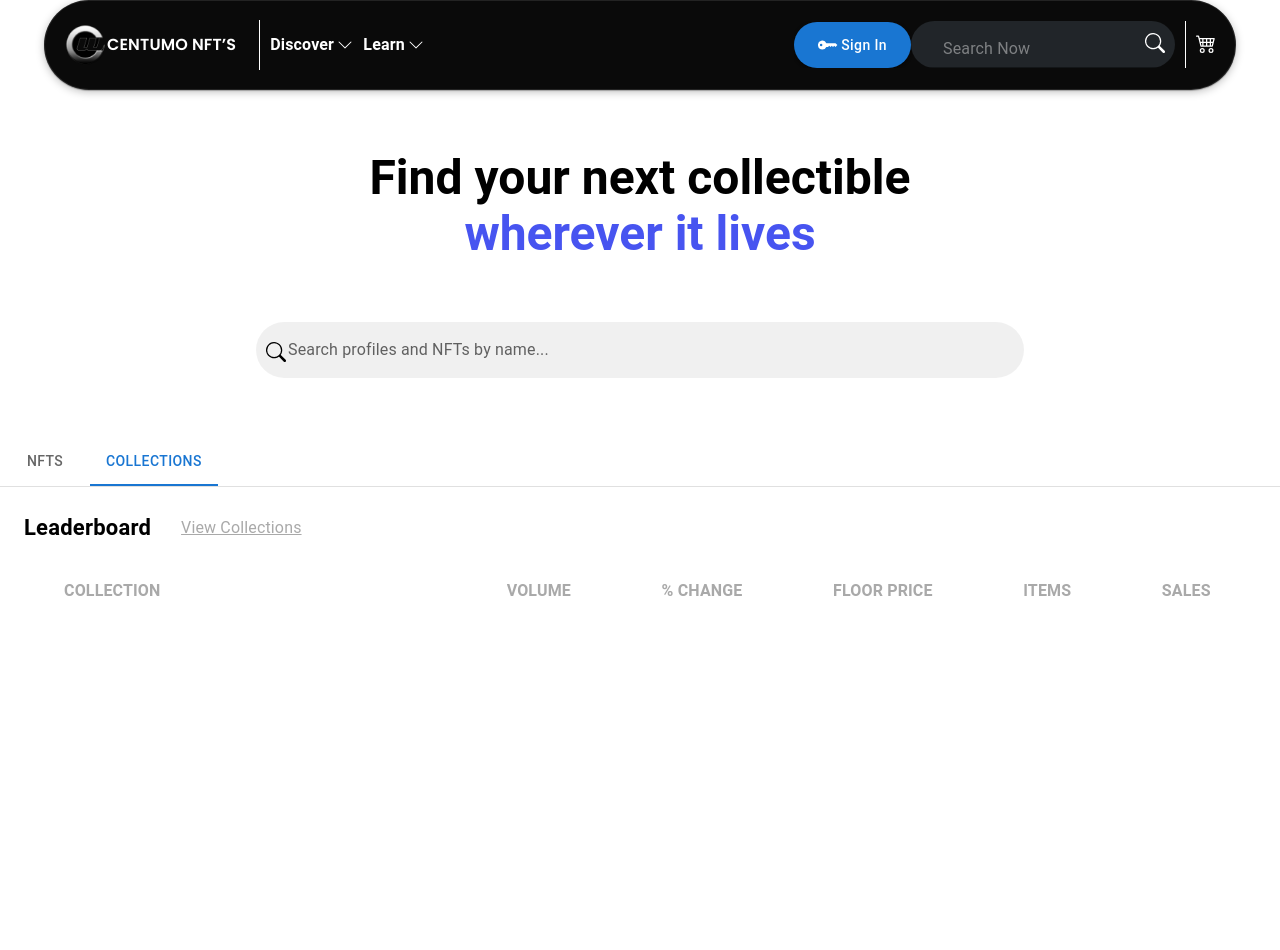
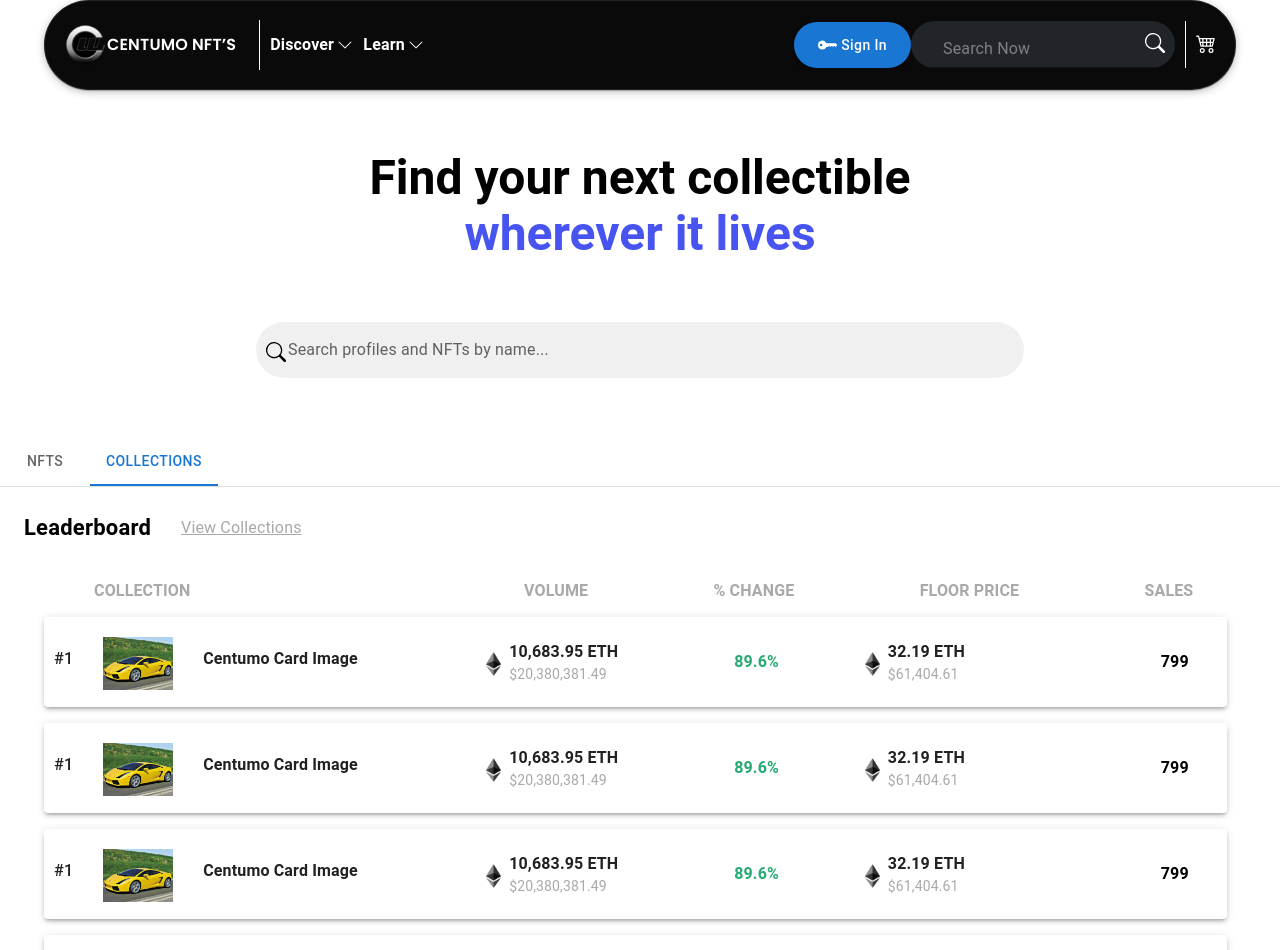
Before and after one commit to Centum-World-NFT/centum-world-NFT, a React (Vite) app in the folder client/: page /discover/collections in a window 1280 px wide. Both pictures are taken after a click on the tab "COLLECTIONS". Built offline with nearby package versions, Linux system fonts and the light colour scheme.

Commit message:
collections part done

```diff
--- /dev/null
+++ b/client/src/components/common/cardContent/CardContent.jsx
@@ -0,0 +1,80 @@
+import React from 'react'
+import { CollectionName, DolValue, EthValue, ImgDiv, LeftBox, MainDiv, PerChangeDiv, PerChangeValue, PerChangeValueDiv, RightBox, SalesDiv, SalesValue, SalesValueDiv, SerialNumber, VolumeDiv, VolumeDolDiv, VolumeETHDiv, VolumeImgDiv, VolumeLeftDiv, VolumeRightDiv, Wrapper } from './CardContentStyle'
+import { CardMedia } from '@mui/material'
+import image from '@/utils/collectionImg/lambo.jpg'
+import volumeImage from '../../../utils/collectionImg/Ethereum.png'
+
+const CardContent = () => {
+    return (
+        <>
+            <Wrapper>
+                <MainDiv>
+                    <LeftBox>
+                        <SerialNumber>#1</SerialNumber>
+                        <ImgDiv>
+                            <CardMedia
+                                component="img"
+                                image={image}
+                            />
+                        </ImgDiv>
+                        <CollectionName>Centumo Card Image</CollectionName>
+                    </LeftBox>
+                    <RightBox>
+                        <VolumeDiv>
+                            <VolumeLeftDiv>
+                                <VolumeImgDiv>
+                                    <CardMedia
+                                        component="img"
+                                        image={volumeImage}
+                                    />
+
+                                </VolumeImgDiv>
+                            </VolumeLeftDiv>
+                            <VolumeRightDiv>
+                                <VolumeETHDiv>
+                                    <EthValue>10,683.95 ETH</EthValue>
+                                </VolumeETHDiv>
+                                <VolumeDolDiv>
+                                    <DolValue>$20,380,381.49</DolValue>
+                                </VolumeDolDiv>
+                            </VolumeRightDiv>
+                        </VolumeDiv>
+
+                        <PerChangeDiv>
+                            <PerChangeValueDiv>
+                                <PerChangeValue>89.6%</PerChangeValue>
+                            </PerChangeValueDiv>
+                        </PerChangeDiv>
+
+                        <VolumeDiv>
+                            <VolumeLeftDiv>
+                                <VolumeImgDiv>
+                                    <CardMedia
+                                        component="img"
+                                        image={volumeImage}
+                                    />
+
+                                </VolumeImgDiv>
+                            </VolumeLeftDiv>
+                            <VolumeRightDiv>
+                                <VolumeETHDiv>
+                                    <EthValue>32.19 ETH</EthValue>
+                                </VolumeETHDiv>
+                                <VolumeDolDiv>
+                                    <DolValue>$61,404.61</DolValue>
+                                </VolumeDolDiv>
+                            </VolumeRightDiv>
+                        </VolumeDiv>
+                        <SalesDiv>
+                            <SalesValueDiv>
+                                <SalesValue>799</SalesValue>
+                            </SalesValueDiv>
+                        </SalesDiv>
+                    </RightBox>
+                </MainDiv>
+            </Wrapper>
+        </>
+    )
+}
+
+export default CardContent
--- /dev/null
+++ b/client/src/components/common/cardContent/CardContentStyle.jsx
@@ -0,0 +1,102 @@
+import { Box, Typography } from "@mui/material";
+import { styled } from "@mui/system";
+
+export const Wrapper = styled("div")({
+    padding: "0px 0px 0px 0px",
+})
+
+export const MainDiv = styled(Box)({
+    display: 'flex',
+
+})
+export const LeftBox = styled(Box)({
+    display:'flex',
+    width:'35%',
+})
+export const RightBox = styled(Box)({
+    display:'flex',
+     width:'70%',
+    justifyContent:'space-around',
+
+})
+export const SerialNumber = styled(Typography)({
+    fontamily: "'Poppins', sans-serif",
+    fontWeight:'500',
+    justifyContent:'center',
+    margin:"30px 0px 0px 10px",
+})
+export const ImgDiv = styled("div")({
+    height:'70px',
+    width:'70px',
+    margin:'20px 20px 0px 30px'
+})
+export const CollectionName = styled(Typography)({
+    fontamily: "'Poppins', sans-serif",
+    fontWeight:700,
+    margin:'30px 0px 0px 10px'
+})
+export const VolumeDiv = styled(Box)({
+    display:'flex',
+    alignItems:'center',
+    gap:'0.5rem'
+})
+export const VolumeLeftDiv = styled(Box)({
+
+     margin:'0px 0px 15px 0px'
+})
+export const VolumeRightDiv = styled(Box)({
+
+})
+export const VolumeImgDiv = styled("div")({
+    height:'35px',
+    width:'15px',
+    margin:'30px 0px 0px 10px'
+})
+export const VolumeETHDiv = styled(Box)({
+
+})
+export const VolumeDolDiv = styled(Box)({
+
+})
+export const EthValue = styled(Typography)({
+    fontamily: "'Poppins', sans-serif",
+    fontWeight:'bold'
+})
+export const DolValue = styled(Typography)({
+    fontamily: "'Poppins', sans-serif",
+    fontWeight:'400',
+    color:'darkgray',
+    fontSize:'14px'
+})
+export const PerChangeDiv = styled("div")({
+    display:'flex',
+    justifyContent:'center',
+    alignItems:'center',
+})
+export const PerChangeValueDiv = styled(Box)({
+
+})
+export const PerChangeValue = styled(Typography)({
+    fontamily: "'Poppins', sans-serif",
+    color:'#26aa73',
+    fontWeight:'600',
+    marginLeft:'40px'
+})
+
+export const SalesDiv = styled("div")({
+    display:'flex',
+    justifyContent:'center',
+    alignItems:'center',
+    margin:'0px 0px 0px 60px'
+
+})
+export const SalesValueDiv = styled(Box)({
+    margin:'0px 0px 0px 60px',
+    alignContent:'right'
+})
+export const SalesValue = styled(Typography)({
+    fontamily: "'Poppins', sans-serif",
+    color:'#000000',
+    fontWeight:'600',
+
+})
--- /dev/null
+++ b/client/src/components/common/collectionCard/CollectionCard.jsx
@@ -0,0 +1,42 @@
+import React from 'react';
+import { Box, Paper } from '@mui/material';
+import CardContent from '../cardContent/CardContent';
+
+const CollectionCard = () => {
+  const numberOfCards = 5; // Change this to the desired number of cards
+  const cards = [];
+
+  for (let i = 1; i <= numberOfCards; i++) {
+    cards.push(
+      <Box
+        key={i}
+        sx={{
+          display: 'flex',
+          flexWrap: 'wrap',
+          '& > :not(style)': {
+            m: 1,
+            width: '96%',
+            height: 90,
+            marginLeft: '20px',
+            transition: 'transform 0.3s',
+            '&:hover': {
+              transform: 'scale(1.02)',
+            },
+          },
+        }}
+      >
+        <Paper elevation={3}>
+            <CardContent/>
+        </Paper>
+      </Box>
+    );
+  }
+
+  return (
+    <>
+      {cards}
+    </>
+  );
+}
+
+export default CollectionCard;
--- a/client/src/components/common/tableheading/TableHeading.jsx
+++ b/client/src/components/common/tableheading/TableHeading.jsx
@@ -7,14 +7,14 @@ const TableHeading = () => {
             <Wrapper>
                 <HeadingDiv>
                     <HeadingLeftBox>
-                        <HeadingTitle>COLLECTION</HeadingTitle>
+                        <HeadingTitle style={{ marginLeft: '30px' }} >COLLECTION</HeadingTitle>
                     </HeadingLeftBox>
                     <HeadingRightBox>
                         <HeadingTitle>VOLUME</HeadingTitle>
                         <HeadingTitle>% CHANGE</HeadingTitle>
                         <HeadingTitle>FLOOR PRICE</HeadingTitle>
-                        <HeadingTitle>ITEMS</HeadingTitle>
                         <HeadingTitle>SALES</HeadingTitle>
+
                     </HeadingRightBox>
                 </HeadingDiv>
             </Wrapper>
--- a/client/src/components/common/tableheading/TableHeadingStyle.jsx
+++ b/client/src/components/common/tableheading/TableHeadingStyle.jsx
@@ -24,7 +24,6 @@ export const HeadingRightBox = styled(Box)(()=> ({
 export const HeadingTitle = styled(Typography)({
     fontamily: "'Poppins', sans-serif",
     fontWeight:'600',
-    // fontSize:'18px',
     color:'darkgray',
 
 })
--- a/client/src/pages/collections/NftCollections.jsx
+++ b/client/src/pages/collections/NftCollections.jsx
@@ -1,6 +1,7 @@
 import React from 'react'
 import { HeadingDiv, HeadingRoute, HeadingTitle, TableHeadigRightBox, TableHeadingLeftBox, TableMainDiv, Wrapper } from './NftCollectionsStyle'
 import TableHeading from '../../components/common/tableheading/TableHeading'
+import CollectionCard from '../../components/common/collectionCard/CollectionCard'
 
 const NftCollections = () => {
   return (
@@ -10,7 +11,8 @@ const NftCollections = () => {
           <HeadingTitle>Leaderboard</HeadingTitle>
           <HeadingRoute>View Collections</HeadingRoute>
         </HeadingDiv>
-            <TableHeading/>
+        <TableHeading />
+        <CollectionCard />
       </Wrapper>
     </>
   )
--- a/client/src/pages/collections/NftCollectionsStyle.jsx
+++ b/client/src/pages/collections/NftCollectionsStyle.jsx
@@ -31,7 +31,6 @@ export const TableHeadigRightBox = styled(Box)({
 export const HeadingTitle = styled(Typography)({
     fontamily: "'Poppins', sans-serif",
     fontWeight: '700',
-    // color: "#000",
     fontSize: '22px'
 })
 export const HeadingRoute = styled(Typography)({
```
Also changed, not shown: client/src/components/common/collectionCard/CollectionCardStyle.jsx (added, +11 -0 lines), client/src/pages/nftcards/NftCards.jsx (+0 -14 lines), client/src/utils/collectionImg/Ethereum.png (added), client/src/utils/collectionImg/lambo.jpg (added). Lines whose indentation alone changed are shown as unchanged.
